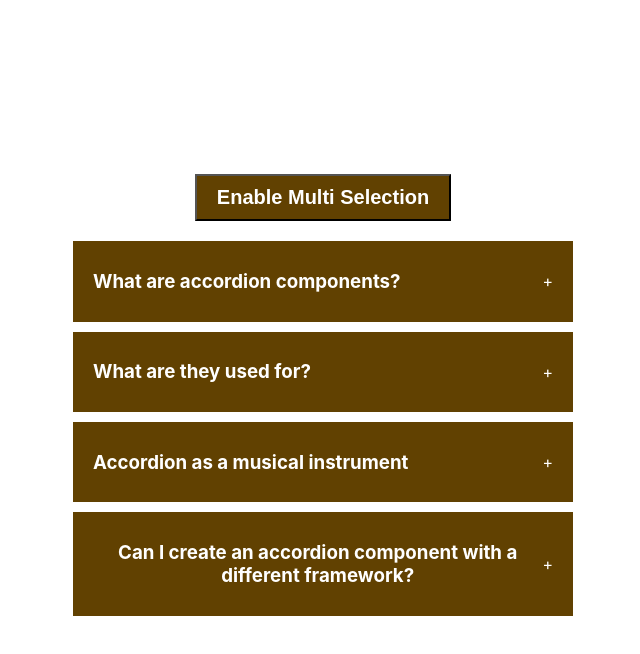
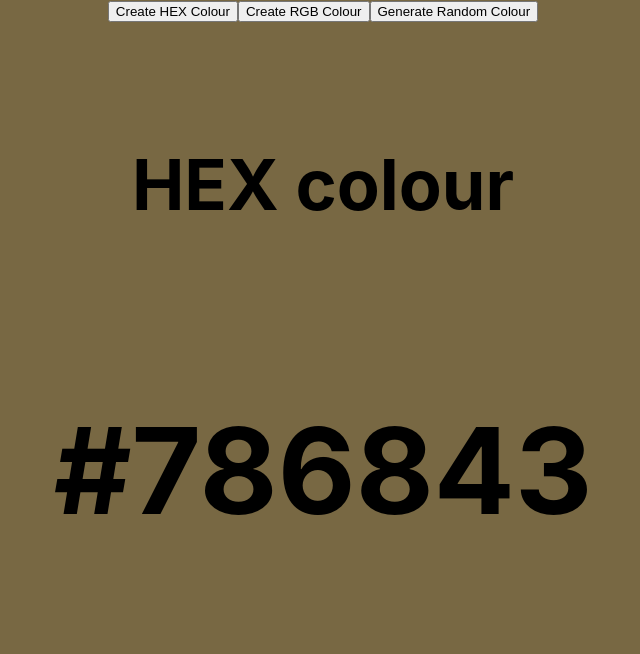
Before and after one commit to ChelseaPat/reactjs-mini-projects, a React (Create React App) app: page / in a window 1280 px wide. Shown: the top 654 px of the page, without its empty margins (317-957 px from the left). Built offline with nearby package versions, Linux system fonts and the light colour scheme.

Commit message:
feat: create random colour generator using react

```diff
--- a/src/App.js
+++ b/src/App.js
@@ -1,12 +1,16 @@
 import logo from './logo.svg';
 import './App.css';
 import Accordion from './components/accordion';
+import RandomColour from './components/random-color';
 
 function App () {
     return (
         <div className="App">
             {/* Accordion component */}
-            <Accordion />
+            {/* <Accordion /> */}
+
+            {/* Random colour component */}
+            <RandomColour />
         </div>
     );
 }
--- /dev/null
+++ b/src/components/random-color/index.jsx
@@ -0,0 +1,68 @@
+import { useEffect, useState } from "react";
+
+export default function RandomColour() {
+    const [typeOfColour, setTypeOfColour] = useState('hex');
+    const [colour, setColour] = useState('#000000');
+
+    function randomColourUtil(length) {
+        return Math.floor(Math.random() * length);
+    }
+
+    function handleCreateRandomHexColour() {
+        const hex = [0, 1, 2, 3, 4, 5, 6, 7, 8, 9, "A", "B", "C", "D", "E", "F"];
+        let hexColour = "#";
+
+        for (let i = 0; i < 6; i++) {
+            hexColour += hex[randomColourUtil(hex.length)];
+        }
+
+        setColour(hexColour);
+    }
+
+    function handleCreateRandomRgbColour() {
+        const r = randomColourUtil(256);
+        const g = randomColourUtil(256);
+        const b = randomColourUtil(256);
+
+        setColour(`rgb(${r},${g},${b})`)
+    }
+
+    useEffect(() => {
+        if (typeOfColour === 'rgb') handleCreateRandomRgbColour()
+        else handleCreateRandomHexColour()
+    }, [typeOfColour]);
+
+    return (
+        <div
+            style={{
+                width: '100vw',
+                height: '100vh',
+                background: colour
+            }}
+        >
+            <button onClick={() => setTypeOfColour('hex')}>Create HEX Colour</button>
+            <button onClick={() => setTypeOfColour('rgb')}>Create RGB Colour</button>
+            <button onClick={
+                typeOfColour === 'hex'
+                    ? handleCreateRandomHexColour
+                    : handleCreateRandomRgbColour
+                }
+            >
+                Generate Random Colour
+            </button>
+            <div style={{
+                display: 'flex',
+                justifyContent: 'center',
+                alignContent: 'center',
+                color: 'center',
+                fontSize: '60px',
+                marginTop: '50px',
+                flexDirection: 'column',
+                gap: '20px'
+            }}>
+                <h3>{typeOfColour === 'rgb' ? 'RGB colour' : 'HEX colour'}</h3>
+                <h1>{colour}</h1>
+            </div>
+        </div>
+    );
+}
```
